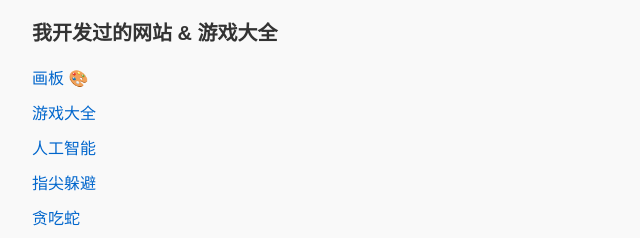
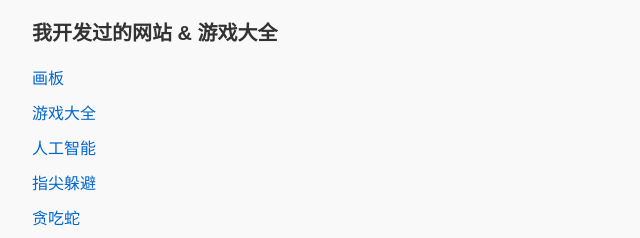
Before and after one commit to tyy485/blog, a plain HTML site: page index.html in a window 1280 px wide. Shown: the part 336-574 px from the top of the page, 228-868 px from the left. Drawn offline with Linux system fonts and the light colour scheme.

Commit message:
更新 index.html

```diff
--- a/index.html
+++ b/index.html
@@ -82,7 +82,7 @@
 
         <!-- 新增 “画板” 项目，严格遵循 tyy485.github.io/draw/ 规律，Title 标签不变 -->
         <p class="link-item">
-            <a href="https://tyy485.github.io/draw/" target="_blank">画板 🎨</a>
+            <a href="https://tyy485.github.io/draw/" target="_blank">画板</a>
         </p>
         <p class="link-item">
             <a href="https://tyy485.github.io/games/" target="_blank">游戏大全</a>
```
